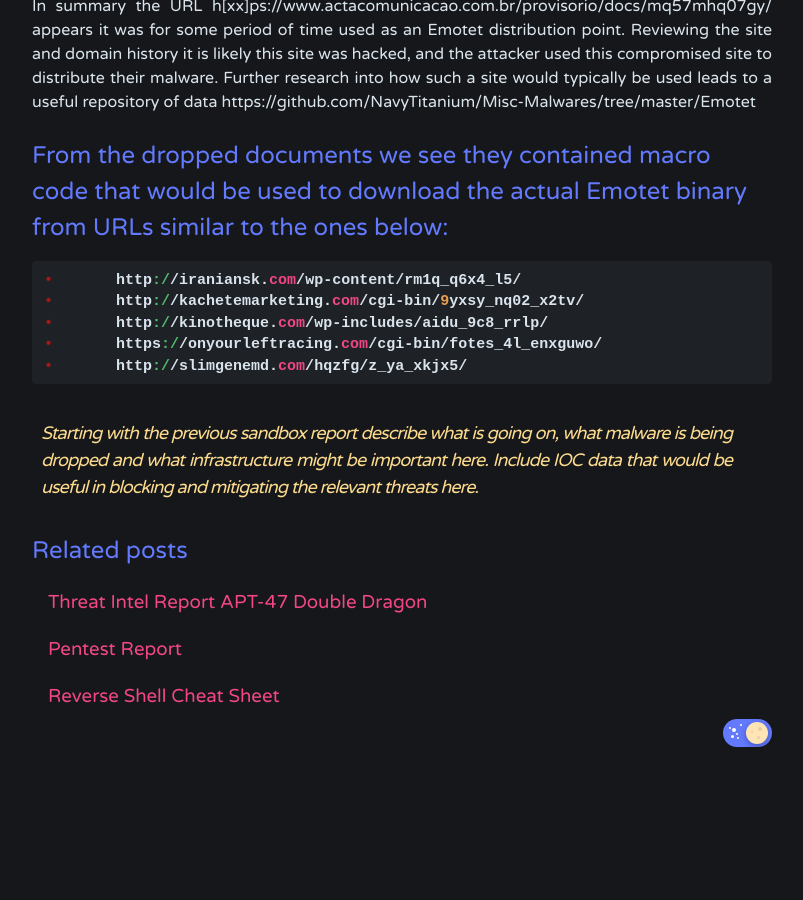
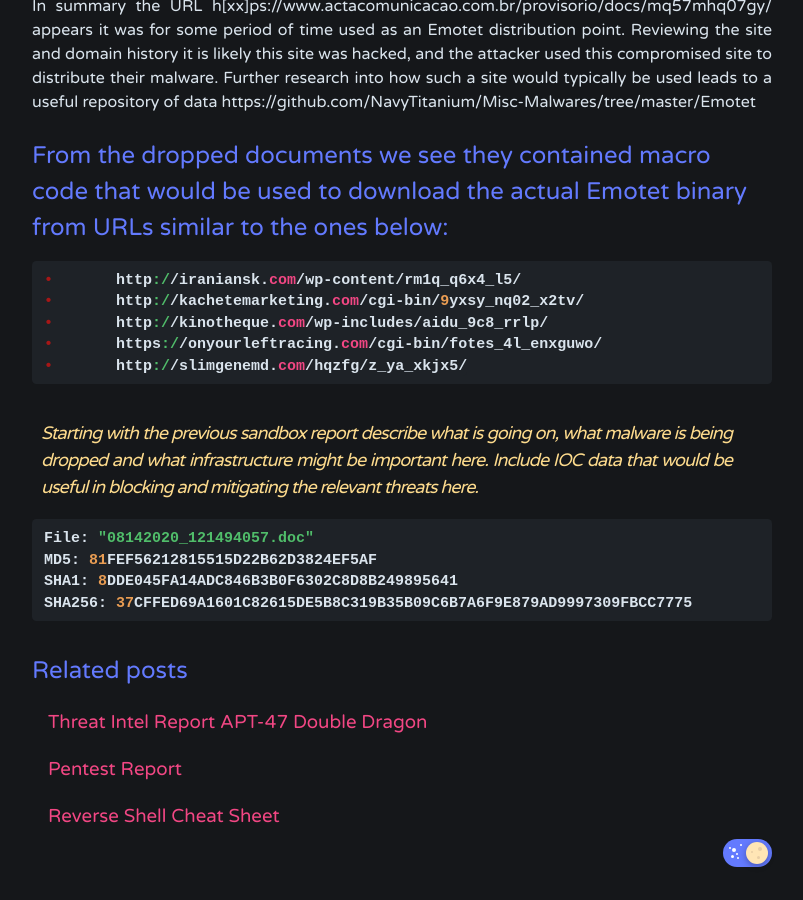
Before and after one commit to Rayferrufino/Rayferrufino.github.io, a Jekyll site: the page built from _posts/2020-12-27-Threat Hunting Report.md, in a window 1280 px wide and 900 px high, scrolled down 8314 px. Shown: the whole window, without its empty margins (238-1041 px from the left). Built offline with Jekyll 4.4.1, drawn with Linux system fonts in a browser that asks for light colours; comment, search, counter and statistics services are not loaded; before the commit the page ends 9094 px from its top, so only the background shows below that.

Commit message:
Update 2020-12-27-Threat Hunting Report.md

````diff
--- a/_posts/2020-12-27-Threat Hunting Report.md
+++ b/_posts/2020-12-27-Threat Hunting Report.md
@@ -152,3 +152,10 @@
 
 
 > Starting with the previous sandbox report describe what is going on, what malware is being dropped and what infrastructure might be important here. Include IOC data that would be useful in blocking and mitigating the relevant threats here.
+
+```ruby
+File: "08142020_121494057.doc"
+MD5: 81FEF56212815515D22B62D3824EF5AF
+SHA1: 8DDE045FA14ADC846B3B0F6302C8D8B249895641
+SHA256: 37CFFED69A1601C82615DE5B8C319B35B09C6B7A6F9E879AD9997309FBCC7775
+```
````
